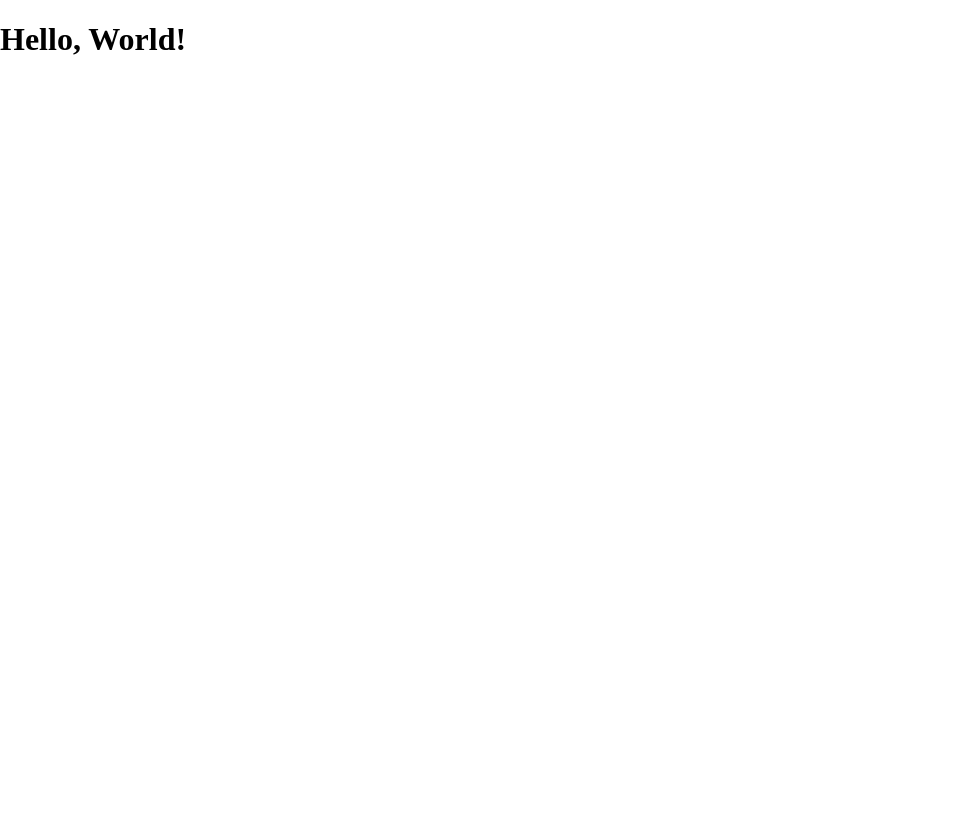
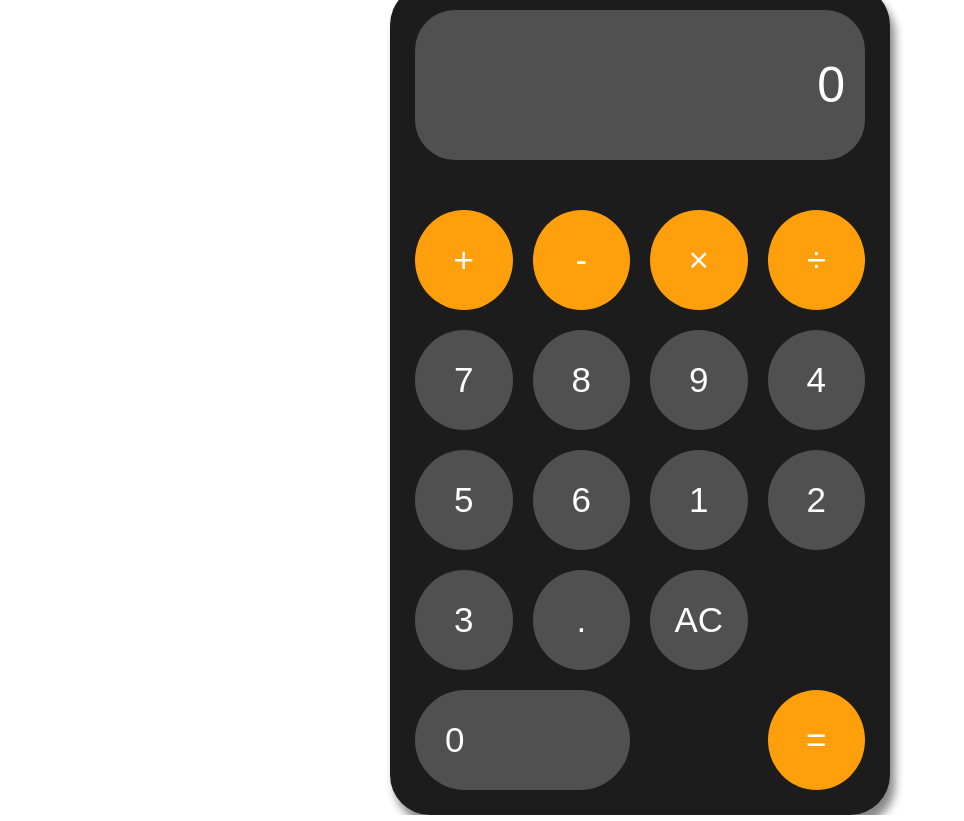
Before and after one commit to Curlos/Calculator, a plain HTML site: page index.html in a window 1280 px wide. Shown: the whole page, without its empty margins (0-964 px from the left). Drawn offline with Linux system fonts and the light colour scheme.

Commit message:
setup and styling

```diff
--- a/index.html
+++ b/index.html
@@ -4,13 +4,44 @@
     <meta charset="UTF-8">
     <meta http-equiv="X-UA-Compatible" content="IE=edge">
     <meta name="viewport" content="width=device-width, initial-scale=1.0">
-    <title>Document</title>
-    <link rel="icon" type="image/png" href="favicon.ico">
+    <title>Calculator</title>
+    <link rel="icon" type="image/png" href="images/calculatorIcon.png">
     <link rel="stylesheet" href="https://cdnjs.cloudflare.com/ajax/libs/font-awesome/5.15.3/css/all.min.css">
     <link rel="stylesheet" href="style.css">
 </head>
 <body>
-    <h1>Hello, World!</h1>
+    <div class="calculator">
+
+        <input type="text" class="calculator-screen" value="0" disabled />
+
+        <div class="calculator-keys">
+            <button type="button" class="operator" value="+">+</button>
+            <button type="button" class="operator" value="-">-</button>
+            <button type="button" class="operator" value="*">&times;</button>
+            <button type="button" class="operator" value="/">&divide;</button>
+
+            <button type="button" value="7">7</button>
+            <button type="button" value="8">8</button>
+            <button type="button" value="9">9</button>
+
+
+            <button type="button" value="4">4</button>
+            <button type="button" value="5">5</button>
+            <button type="button" value="6">6</button>
+
+
+            <button type="button" value="1">1</button>
+            <button type="button" value="2">2</button>
+            <button type="button" value="3">3</button>
+
+
+            <button type="button" class="zero-button" value="0">0</button>
+            <button type="button" class="decimal" value=".">.</button>
+            <button type="button" class="all-clear" value="all-clear">AC</button>
+
+            <button type="button" class="equal-sign" value="=">=</button>
+        </div>
+    </div>
     <!-- Script -->
     <script src="script.js"></script>
 </body>
--- a/script.js
+++ b/script.js
@@ -0,0 +1,28 @@
+const add = (num1, num2) => {
+    return num1 + num2
+}
+
+const subtract = (num1, num2) => {
+    return num1 - num2
+}
+
+const multiply = (num1, num2) => {
+    return num1 * num2
+}
+
+const divide = (num1, num2) => {
+    return num1 / num2
+}
+
+const operators = {
+    "add": add,
+    "subtract": subtract,
+    "multiply": multiply,
+    "divide": divide,
+}
+
+const operate = (operator, num1, num2) => {
+    return operators[operator](num1, num2)
+}
+
+console.log(operate("multiply", 50, 50))
--- a/style.css
+++ b/style.css
@@ -1,8 +1,79 @@
 html {
-   box-sizing: border-box;
+    font-size: 62.5%;
+    box-sizing: border-box;
+  }
+
+*, *::before, *::after {
+    margin: 0;
+    padding: 0;
+    box-sizing: inherit;
 }
 
-body {
-    margin: 0;
-    min-height: 100vh;
+.calculator {
+    background-color: #1C1C1C;
+    border-radius: 40px;
+    position: absolute;
+    top: 50%;
+    left: 50%;
+    transform: translate(-50%, -50%);
+    width: 500px;
+    box-shadow: 5px 10px  10px #888888;
 }
+
+.calculator-screen {
+    width: 90%;
+    font-size: 5rem;
+    height: 150px;
+    border: none;
+    border-radius: 40px;
+    margin: 5%;
+    background-color: #505050;
+    color: #fff;
+    text-align: right;
+    padding-right: 20px;
+    padding-left: 10px;
+}
+
+button {
+    height: 100px;
+    border: none;
+    background-color: #505050;
+    border-radius: 50%;
+    font-size: 3.5rem;
+    color: #fff;
+}
+
+button:hover {
+    background-color: #757575;
+}
+
+.operator, .equal-sign {
+    background-color: #FF9F0B;
+}
+
+.operator:hover {
+    background-color: rgb(252, 179, 71);
+}
+
+.equal-sign {
+    grid-row-start: 5;
+    grid-column-start: 4;
+}
+.equal-sign:hover {
+    background-color: rgb(252, 179, 71);
+}
+
+.calculator-keys {
+    display: grid;
+    grid-template-columns: repeat(4, 1fr);
+    grid-gap: 20px;
+    margin: 5%;
+}
+
+.zero-button {
+    border-radius: 60px;
+    text-align: left;
+    padding-left: 30px;
+    grid-row-start: 5;
+    grid-column: span 2;
+}
```
Also changed, not shown: images/calculator.png (added), images/calculatorIcon.png (added).
